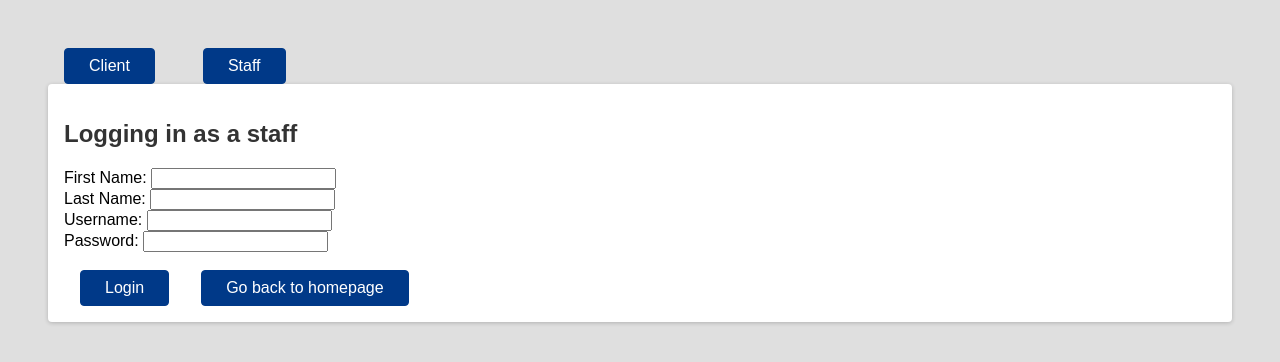
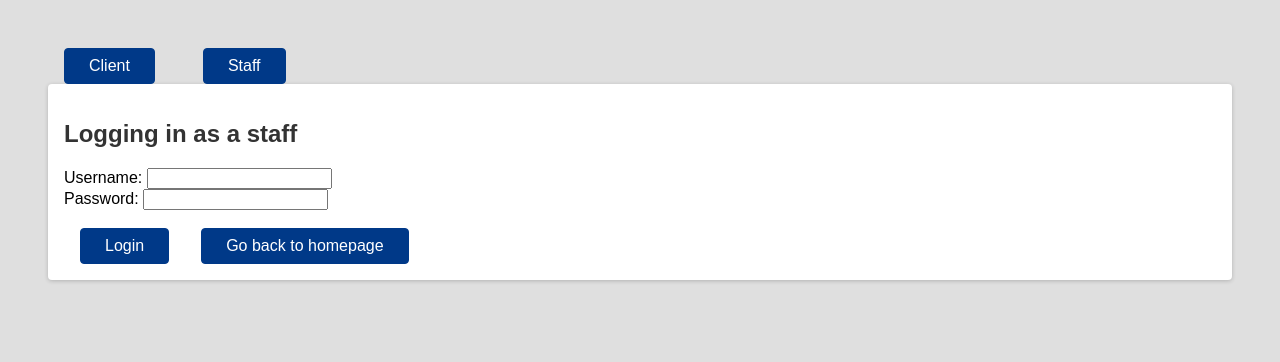
Before and after one commit to weisihan/3083-AirlineReservationSystem, a React (Create React App) app in the folder frontend/: page /stafflog in a window 1280 px wide. Shown: the top 362 px of the page. Built offline with nearby package versions, Linux system fonts and the light colour scheme.

Commit message:
fixed staff login bugs

```diff
--- a/frontend/src/Components/StaffLog.js
+++ b/frontend/src/Components/StaffLog.js
@@ -8,10 +8,8 @@ function StaffLog(props) {
   let navigate = useNavigate();
 
   const [details, setDetails] = useState({
-    fname: "",
-    lname: "",
     username: "",
-    password: "",
+    staff_password: "",
   });
 
   async function LoggedIn() {
@@ -40,30 +38,6 @@ function StaffLog(props) {
     <div className="card">
       <div className="actions">
         <h2>Logging in as a staff</h2>
-        <div className="form-inner">
-          <div className="form-group">
-            <label htmlFor="fname"> First Name: </label>
-            <input
-              type="text"
-              name="fname"
-              id="fname"
-              onChange={(e) =>
-                setDetails({ ...details, fname: e.target.value })
-              }
-              value={details.fname}
-            />
-          </div>
-        </div>
-        <div className="form-group">
-          <label htmlFor="lname"> Last Name: </label>
-          <input
-            type="text"
-            name="lname"
-            id="lname"
-            onChange={(e) => setDetails({ ...details, lname: e.target.value })}
-            value={details.lname}
-          />
-        </div>
         <div className="form-group">
           <label htmlFor="username"> Username: </label>
           <input
@@ -77,15 +51,15 @@ function StaffLog(props) {
           />
         </div>
         <div className="form-group">
-          <label htmlFor="password"> Password: </label>
+          <label htmlFor="staff_password"> Password: </label>
           <input
             type="text"
-            name="password"
-            id="password"
+            name="staff_password"
+            id="staff_password"
             onChange={(e) =>
-              setDetails({ ...details, password: e.target.value })
+              setDetails({ ...details, staff_password: e.target.value })
             }
-            value={details.password}
+            value={details.staff_password}
           />
         </div>
         <br></br>
```
Also changed, not shown: 1 other file (tests, documents, lock files or other folders).
